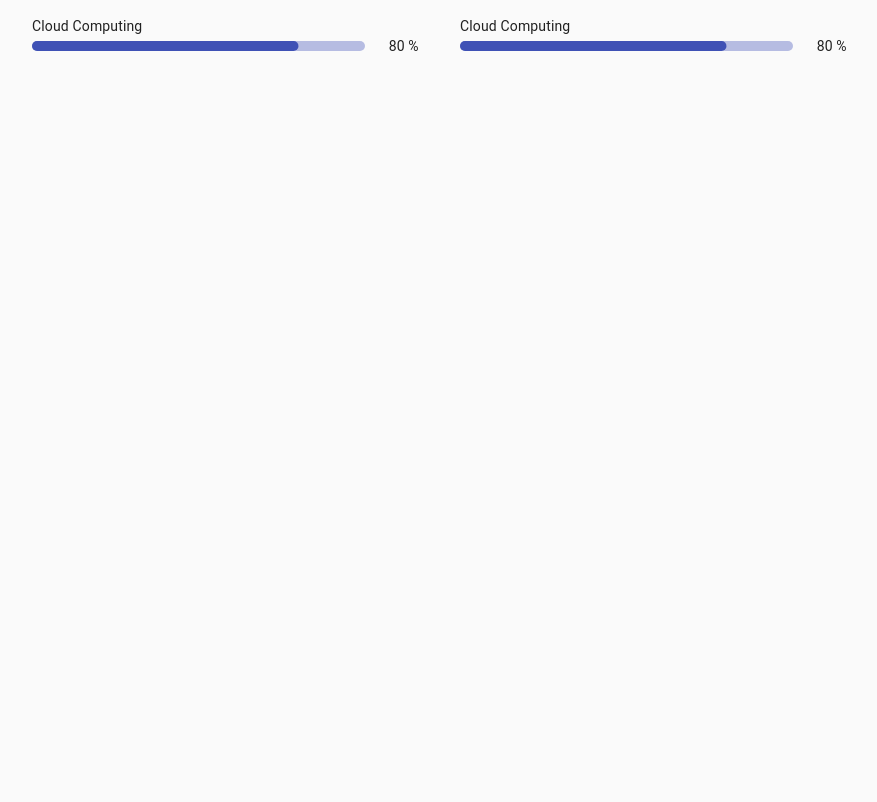
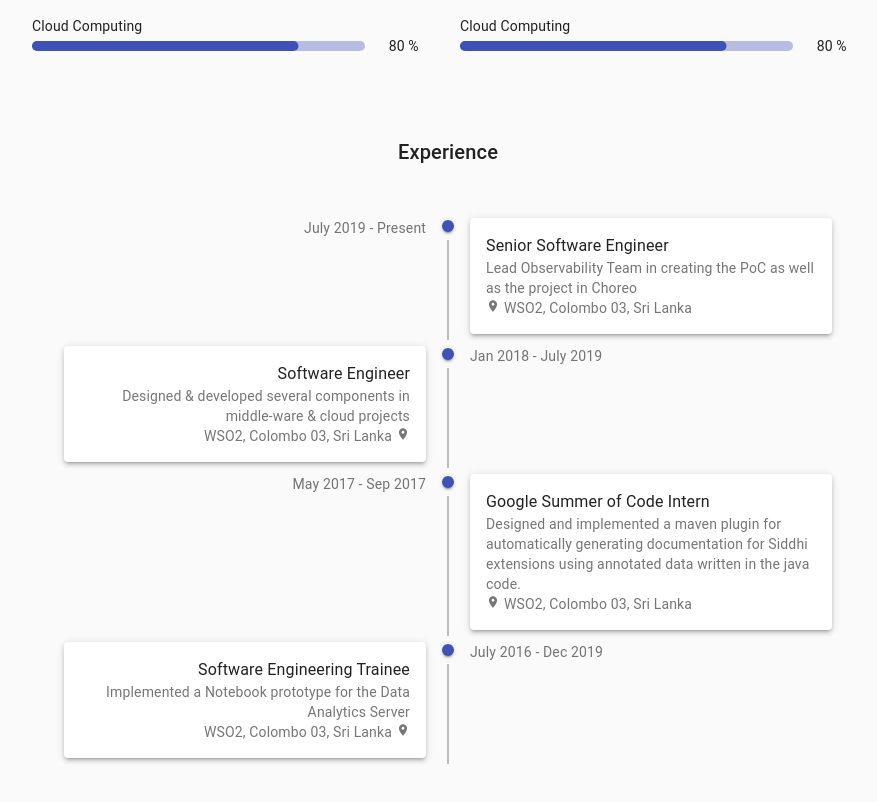
Before and after one commit to nadundesilva/nadundesilva.github.io, a React (Create React App) app in the folder _new_site/nadundesilva-website/: page / in a window 1280 px wide. Shown: the part 1200-2002 px from the top of the page, without its empty margins (192-1069 px from the left). Before the commit the page ends 1328 px from the top, so only its background shows below. Built offline with nearby package versions, Linux system fonts and the light colour scheme.

Commit message:
Add Experience section

```diff
--- /dev/null
+++ b/_new_site/nadundesilva-website/src/Portal/views/Home/Experience.tsx
@@ -0,0 +1,90 @@
+import React from "react";
+import { createStyles, makeStyles, Paper, Theme, Typography } from "@material-ui/core";
+import { LocationOn as LocationOnIcon } from "@material-ui/icons";
+import { Timeline, TimelineItem, TimelineOppositeContent, TimelineSeparator, TimelineDot, TimelineConnector, TimelineContent } from "@material-ui/lab";
+
+const useStyles = makeStyles((theme: Theme) => {
+    const instituteIconPadding = 0.5;
+    return createStyles({
+        timeLineItemContent: {
+            padding: theme.spacing(2)
+        },
+        instituteIconRight: {
+            marginLeft: theme.spacing(instituteIconPadding)
+        },
+        instituteIconLeft: {
+            marginRight: theme.spacing(instituteIconPadding)
+        }
+    });
+});
+
+interface ExperienceItem {
+    name: string,
+    timePeriod: string,
+    description: string,
+    institute: string,
+}
+
+const Experience = (): React.ReactElement => {
+    const classes = useStyles();
+    const experienceItems: ExperienceItem[] = [
+        {
+            name: "Senior Software Engineer",
+            timePeriod: "July 2019 - Present",
+            description: "Lead Observability Team in creating the PoC as well as the project in Choreo",
+            institute: "WSO2, Colombo 03, Sri Lanka"
+        },
+        {
+            name: "Software Engineer",
+            timePeriod: "Jan 2018 - July 2019",
+            description: "Designed & developed several components in middle-ware & cloud projects",
+            institute: "WSO2, Colombo 03, Sri Lanka"
+        },
+        {
+            name: "Google Summer of Code Intern",
+            timePeriod: "May 2017 - Sep 2017",
+            description: "Designed and implemented a maven plugin for automatically generating documentation for Siddhi extensions using annotated data written in the java code.",
+            institute: "WSO2, Colombo 03, Sri Lanka"
+        },
+        {
+            name: "Software Engineering Trainee",
+            timePeriod: "July 2016 - Dec 2019",
+            description: "Implemented a Notebook prototype for the Data Analytics Server",
+            institute: "WSO2, Colombo 03, Sri Lanka"
+        }
+    ];
+    return (
+        <Timeline align="alternate">
+            {
+                experienceItems.map((item: ExperienceItem, index: number) => (
+                    <TimelineItem key={item.name}>
+                        <TimelineOppositeContent>
+                            <Typography variant="body2" color="textSecondary">
+                                {item.timePeriod}
+                            </Typography>
+                        </TimelineOppositeContent>
+                        <TimelineSeparator>
+                            <TimelineDot color="primary"/>
+                            <TimelineConnector/>
+                        </TimelineSeparator>
+                        <TimelineContent>
+                            <Paper elevation={3} className={classes.timeLineItemContent}>
+                                <Typography variant="body1" component="h6">{item.name}</Typography>
+                                <Typography variant="body2" color="textSecondary">
+                                    {item.description}
+                                </Typography>
+                                <Typography variant="body2" color="textSecondary">
+                                    {index % 2 === 0 && <LocationOnIcon className={classes.instituteIconLeft} fontSize="inherit"/>}
+                                    {item.institute}
+                                    {index % 2 === 1 && <LocationOnIcon className={classes.instituteIconRight} fontSize="inherit"/>}
+                                </Typography>
+                            </Paper>
+                        </TimelineContent>
+                    </TimelineItem>
+                ))
+            }
+        </Timeline>
+    );
+};
+
+export default Experience;
--- a/_new_site/nadundesilva-website/src/Portal/views/Home/index.tsx
+++ b/_new_site/nadundesilva-website/src/Portal/views/Home/index.tsx
@@ -2,6 +2,7 @@ import React, { useRef } from "react";
 import { Layout } from "../../../components";
 import AboutMe from "./AboutMe";
 import Education from "./Education";
+import Experience from "./Experience";
 import Skills from "./Skills";
 import { Button, createStyles, makeStyles, Theme, Typography } from "@material-ui/core";
 
@@ -44,6 +45,11 @@ const Home = (): React.ReactElement => {
             name: "Skills",
             ref: useRef<HTMLDivElement>(null),
             Component: Skills
+        },
+        {
+            name: "Experience",
+            ref: useRef<HTMLDivElement>(null),
+            Component: Experience
         }
     ];
 
```
